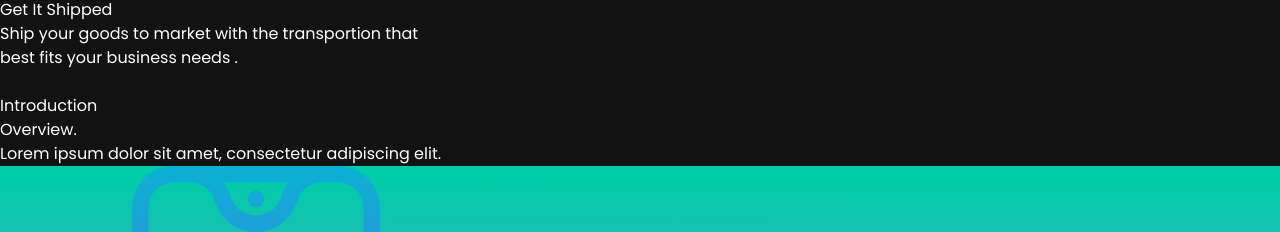
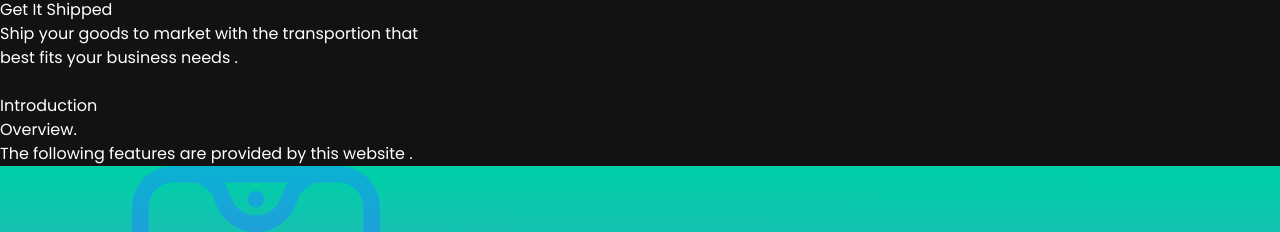
Before and after one commit to udaya-bhandarkar-11/Logiship, a React (Vite) app: page / in a window 1280 px wide. Shown: the part 1235-1467 px from the top of the page. Built offline with nearby package versions, Linux system fonts and the light colour scheme.

Commit message:
add commit

```diff
--- a/src/components/About.jsx
+++ b/src/components/About.jsx
@@ -35,7 +35,7 @@ const About = () => {
       <motion.p variants={fadeIn("","","0.1",1)}
       className="mt-4 text-secondary text-[17px] max-w-3xl leading-[30px]"
       >
-      Lorem ipsum dolor sit amet, consectetur adipiscing elit.  </motion.p>
+      The following features are provided by this website . </motion.p>
 
       <div className='mt-20 flex flex-wrap gap-10'>
         {services.map((service, index) => (
```
